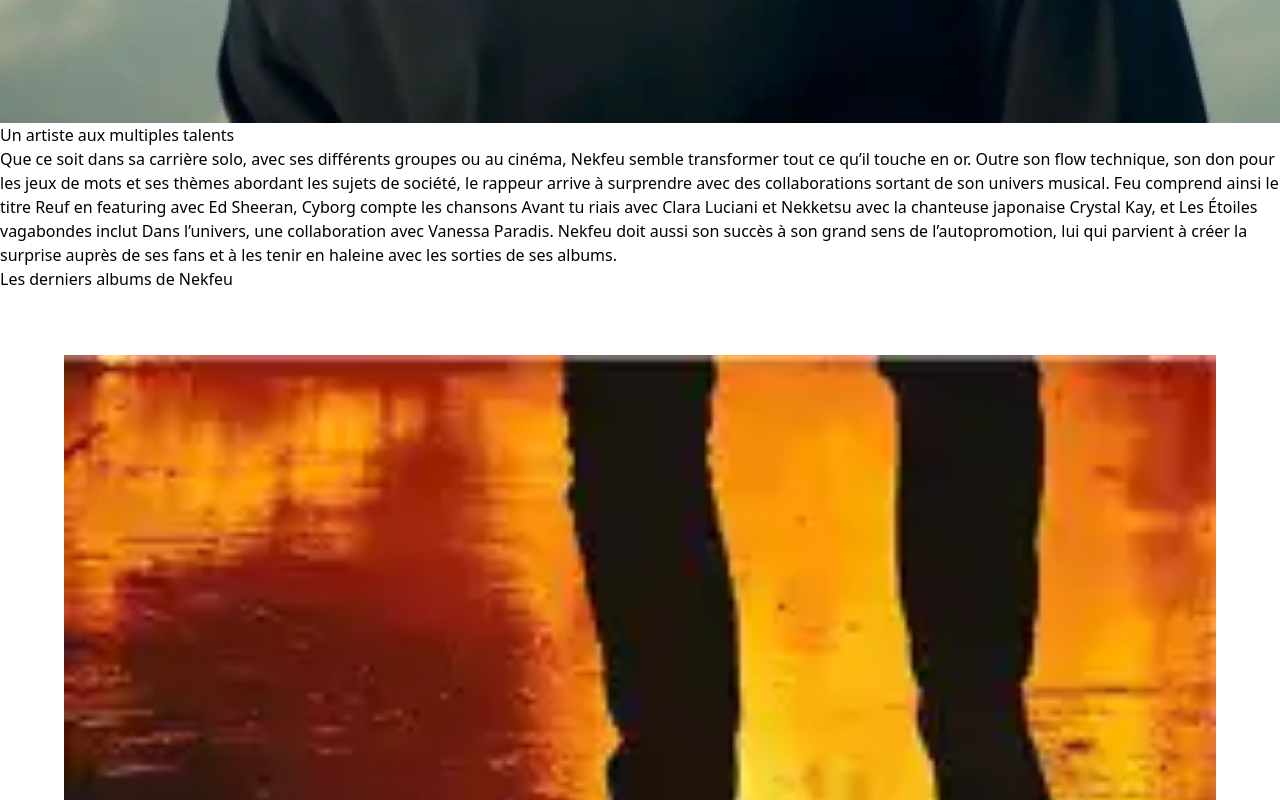
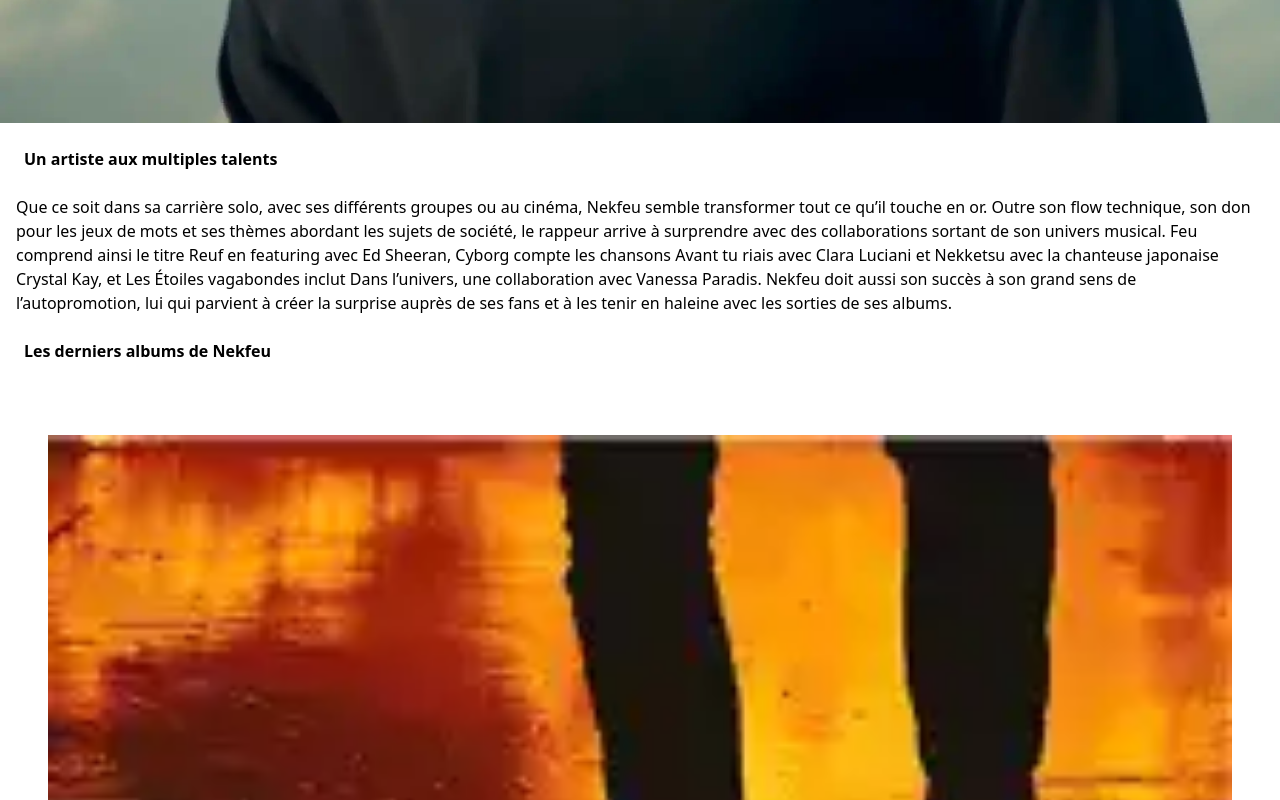
Before and after one commit to lavaine-iris/sae203, a Vue app: page /Artiste in a window 1280 px wide. Shown: the part 1100-1900 px from the top of the page. Built offline with nearby package versions, Linux system fonts and the light colour scheme.

Commit message:
Mise en forme page artiste

```diff
--- a/src/views/AccueilView.vue
+++ b/src/views/AccueilView.vue
@@ -1,11 +1,15 @@
 <template>
   <main>
-    <logo-accueil class="justify-content-center m-auto flex flex-col justify-center" />
-    <h2 class="text-center font-staatliches text-xl text-cyan-600">3 - 4 - 5 Février 2023</h2>
+    <div class="mb-5">
+      <logo-accueil class="justify-content-center m-auto mt-5 flex flex-col justify-center" />
+      <h2 class="text-center font-staatliches text-xl text-cyan-600">3 - 4 - 5 Février 2023</h2>
+    </div>
 
-    <div>
+    <div class="relative">
       <img src="../assets/nekfeu-accueil.webp" alt="Nekfeu" />
-      <p class="bg-cyan-600 text-white">Découvrez la programmation du festival Snow Pop</p>
+      <figcaption class="absolute -bottom-20 w-full bg-cyan-600 py-2 text-center font-staatliches text-xl text-white">
+        Découvrez la programmation du festival Snow Pop
+      </figcaption>
     </div>
 
     <figure class="relative">
--- a/src/views/ArtisteView.vue
+++ b/src/views/ArtisteView.vue
@@ -10,8 +10,8 @@
 
     <h2 class="font-staatliches text-xl">Nekfeu</h2>
     <img src="/public/images/nekfeu.webp" alt="Nekfeu" />
-    <h3>Un artiste aux multiples talents</h3>
-    <p>
+    <h3 class="font-semibold m-6">Un artiste aux multiples talents</h3>
+    <p class="m-4">
       Que ce soit dans sa carrière solo, avec ses différents groupes ou au cinéma, Nekfeu semble transformer tout ce qu’il touche en or.
       Outre son flow technique, son don pour les jeux de mots et ses thèmes abordant les sujets de société, le rappeur arrive à surprendre
       avec des collaborations sortant de son univers musical. Feu comprend ainsi le titre Reuf en featuring avec Ed Sheeran, Cyborg compte
@@ -19,31 +19,24 @@
       Dans l’univers, une collaboration avec Vanessa Paradis. Nekfeu doit aussi son succès à son grand sens de l’autopromotion, lui qui
       parvient à créer la surprise auprès de ses fans et à les tenir en haleine avec les sorties de ses albums.
     </p>
-    <h3>Les derniers albums de Nekfeu</h3>
-    <div class="flex flex-col gap-8 p-16">
+    <h3 class="font-semibold m-6">Les derniers albums de Nekfeu</h3>
+    <div class="flex flex-col gap-8 p-12">
       <img src="../assets/cd1.webp" alt="Album FEU de Nekfeu" />
       <img src="../assets/cd2.webp" alt="Album Les étoiles vagabondes de Nekfeu" />
       <img src="../assets/cd3.webp" alt="Album Cyborg de Nekfeu" />
     </div>
 
-    <h3>Les titres les plus écoutés de Nekfeu</h3>
+    <h3 class="font-semibold m-6">Les titres les plus écoutés de Nekfeu</h3>
     <img class="mx-auto" src="../assets/video.webp" alt="Vidéo youtube Nekfeu" />
     <p>
       “On verra” fait partie des quatre titres de Nekfeu dans le classement. Les trois autres sont issus de son dernier opus : “Dans
       l’univers”, “Elle pleut” et “Tricheur”. Les trois titres les plus streamés de “Les étoiles vagabondes”.
     </p>
-    <button class="boutondesign border-2 border-yellow-500 bg-cyan-600"></button>
+    <button class="m-6 rounded bg-cyan-600 py-2 px-4 font-staatliches text-2xl text-white">
+      Billeterie
+    </button>
   </main>
 </template>
 
 <style>
-.boutondesign::after {
-  content: "";
-  width: 100%;
-  height: 100%;
-  background: orange;
-  position: absolute;
-  left: 10px;
-  top: -10px;
-}
 </style>
```
